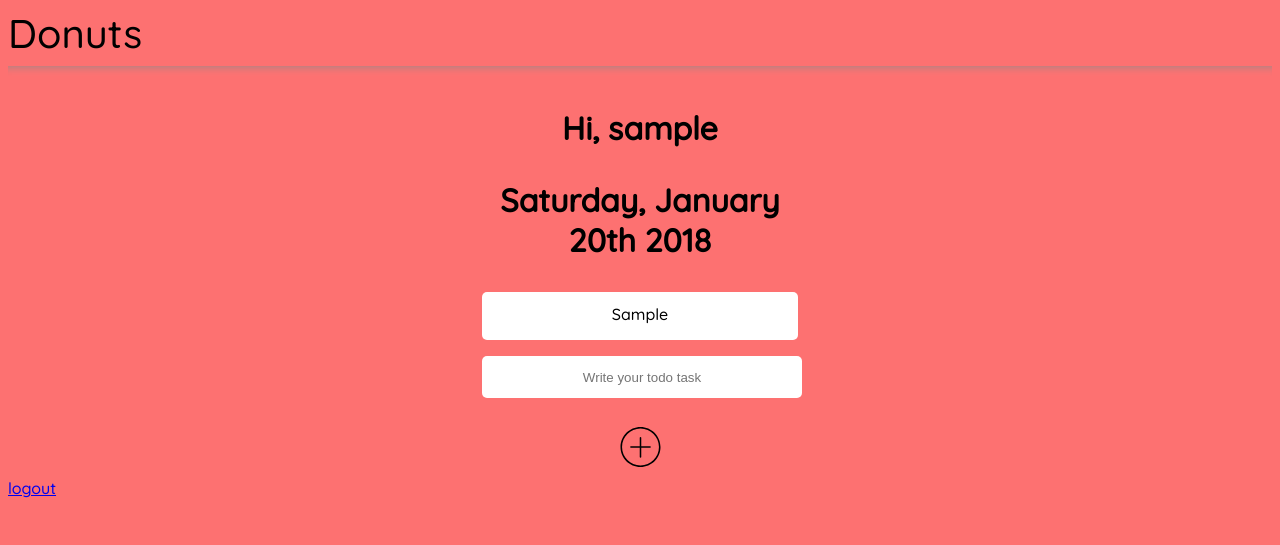
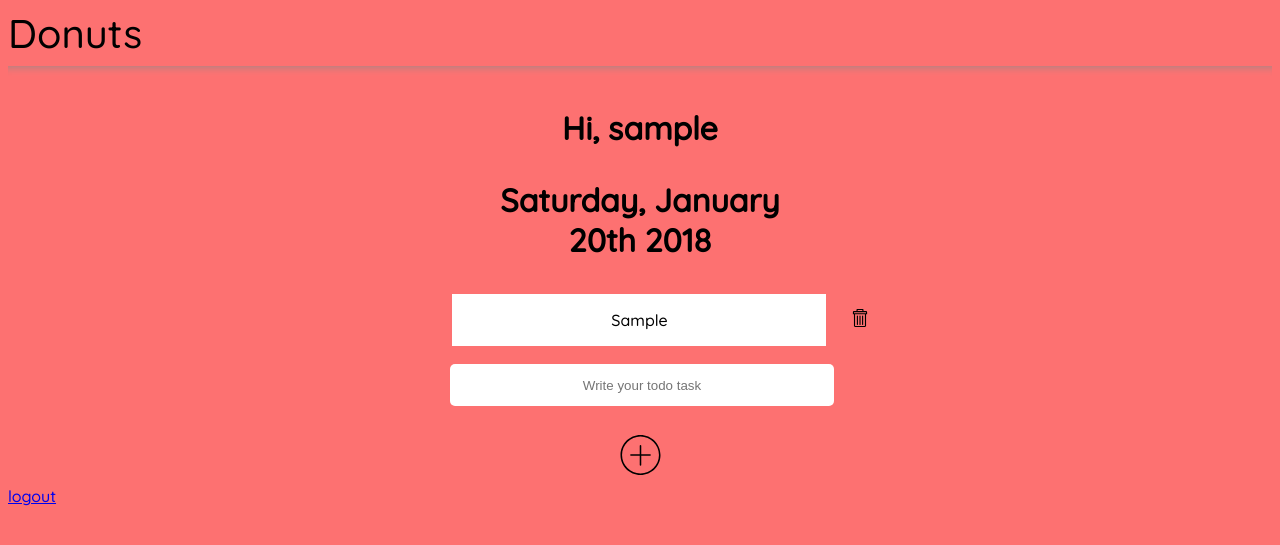
Before and after one commit to yamatogun/todolist_app, a Flask app: page / in a window 1280 px wide. Shown: the top 545 px of the page. Run offline with Flask 2, Linux system fonts and the light colour scheme; a user stored in the database is signed in; tables that the repository leaves empty hold one stand-in row (values such as "Sample post").

Commit message:
add delete buttons

```diff
--- a/app/static/list_of_todos.css
+++ b/app/static/list_of_todos.css
@@ -7,20 +7,46 @@
 	width: 25%;
 }
 
-
+/*
 #todolist{
 	left: 37.5%;
 	position: relative;
 	width: 25%;
 }
+*/
 
-.todo{
-	background-color: #ffffff;
-	border-radius: 5px;
-	height: 3em;
+:root{
+  --document-width: 100%;
+}
+
+.todolist-table{
+  position: relative;
+  left: 35%;
+
+
+  width: calc(0.35 * var(--document-width));
+
 	margin: 1em 0 1em 0;
 	text-align: center;
 }
+
+.todo-content{
+  width: calc(0.3 * var(--document-width));
+
+
+	background-color: #ffffff;
+  padding: 0;
+}
+
+.delete-button{
+  width: calc(0.05 * var(--document-width));
+
+
+}
+
+.todo-cell{
+}
+
 
 ul{
 	list-style-type: none;
@@ -32,26 +58,17 @@ ul{
 	position: relative;
 	top: 25%;
 }
-/*
-#addtodo{
-  background-color: #ffffe6;
-  border-radius: 5px;
-  height: 3em;
-  left: 37.5%;
-  position: relative;
-  width: 25%;
-}
-*/
 
 #entryfield{
   border-style: hidden;
   border-radius: 5px;
   height: 3em;
-  left: 37.5%;
+  left: 35%;
   position: relative;
   text-align: center;
-  width: 25%;
+  width: calc(0.3 * var(--document-width));
 }
+
 
 #addbutton{
   margin: 1em 0 1em 0;
@@ -60,3 +77,7 @@ ul{
   position: relative;
   width: 25%;
 }
+
+.remove-todo{
+  width: 30%;
+}
--- a/app/templates/list_of_todos.html
+++ b/app/templates/list_of_todos.html
@@ -15,12 +15,21 @@
   {{date}}
 </h1>
 
-<div id="todolist">
+<div>
 	{%if todos%}
 	<ul id="ul-todos">
 			{%for todo in todos%}
-			<li class="todo">
-				<p class="todotext">{{todo.todo}}</p>
+			<li>
+        <table class="todolist-table">
+          <tr >
+            <td class="todo-content todo-cell">
+              <p class="todotext">{{todo.todo}}</p>
+            </td >
+            <td class="delete-button todo-cell">
+              <input class="remove-todo" type="image" src="../static/rubbish-bin.svg">
+            </td>
+          </tr>
+        </table>
 			</li>
 			{%endfor%}
 	</ul>
```
Also changed, not shown: app/static/rubbish-bin.svg (added).
